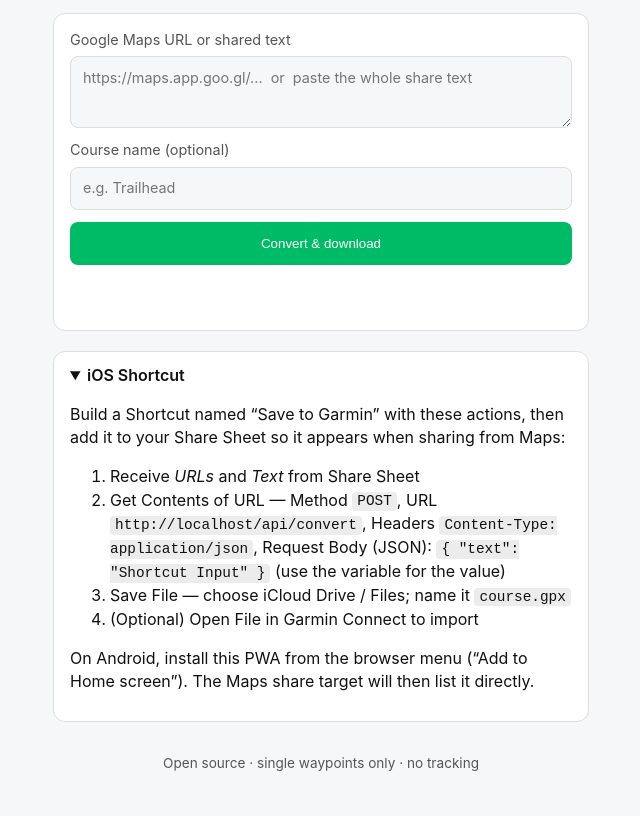
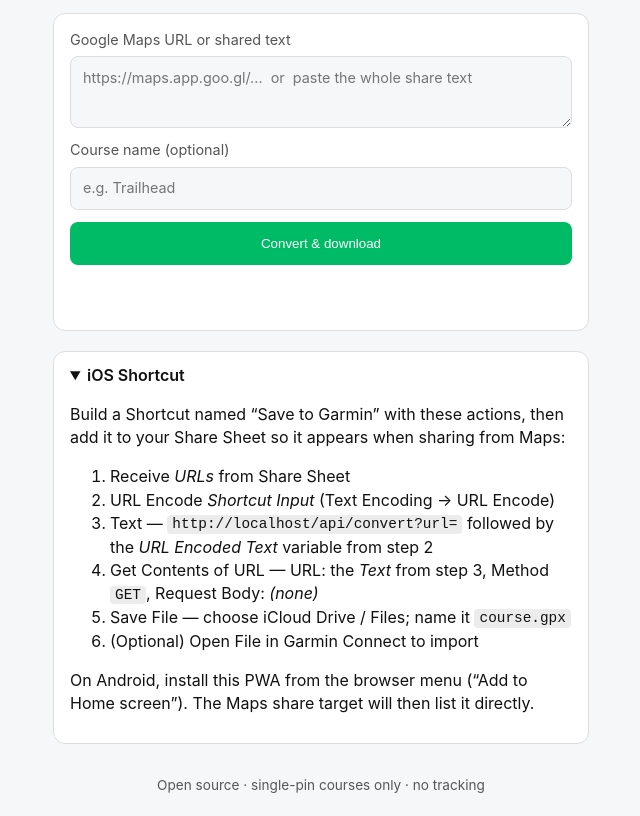
Before and after one commit to bramveen1/garmin-nav-exporter, a website: page public/index.html in a window 1280 px wide. Both pictures are taken after a click on the heading "iOS Shortcut". Shown: the part 134-950 px from the top of the page, without its empty margins (319-959 px from the left). Before the commit the page ends 928 px from the top, so only its background shows below. Drawn offline with Linux system fonts and the light colour scheme.

Commit message:
clean up the homepage

```diff
--- a/public/index.html
+++ b/public/index.html
@@ -165,12 +165,12 @@
           Sheet so it appears when sharing from Maps:
         </p>
         <ol>
-          <li>Receive <em>URLs</em> and <em>Text</em> from Share Sheet</li>
-          <li>Get Contents of URL — Method <code>POST</code>, URL
-            <code id="endpoint"></code>, Headers <code>Content-Type: application/json</code>,
-            Request Body (JSON):
-            <code>{ "text": "Shortcut Input" }</code> (use the variable for the value)
-          </li>
+          <li>Receive <em>URLs</em> from Share Sheet</li>
+          <li>URL Encode <em>Shortcut Input</em> (Text Encoding → URL Encode)</li>
+          <li>Text — <code><span id="endpoint"></span>?url=</code> followed by the
+            <em>URL Encoded Text</em> variable from step 2</li>
+          <li>Get Contents of URL — URL: the <em>Text</em> from step 3, Method <code>GET</code>,
+            Request Body: <em>(none)</em></li>
           <li>Save File — choose iCloud Drive / Files; name it <code>course.gpx</code></li>
           <li>(Optional) Open File in Garmin Connect to import</li>
         </ol>
@@ -181,7 +181,7 @@
       </details>
 
       <footer>
-        Open source · single waypoints only · no tracking
+        Open source · single-pin courses only · no tracking
       </footer>
     </main>
     <script src="/app.js" defer></script>
```
